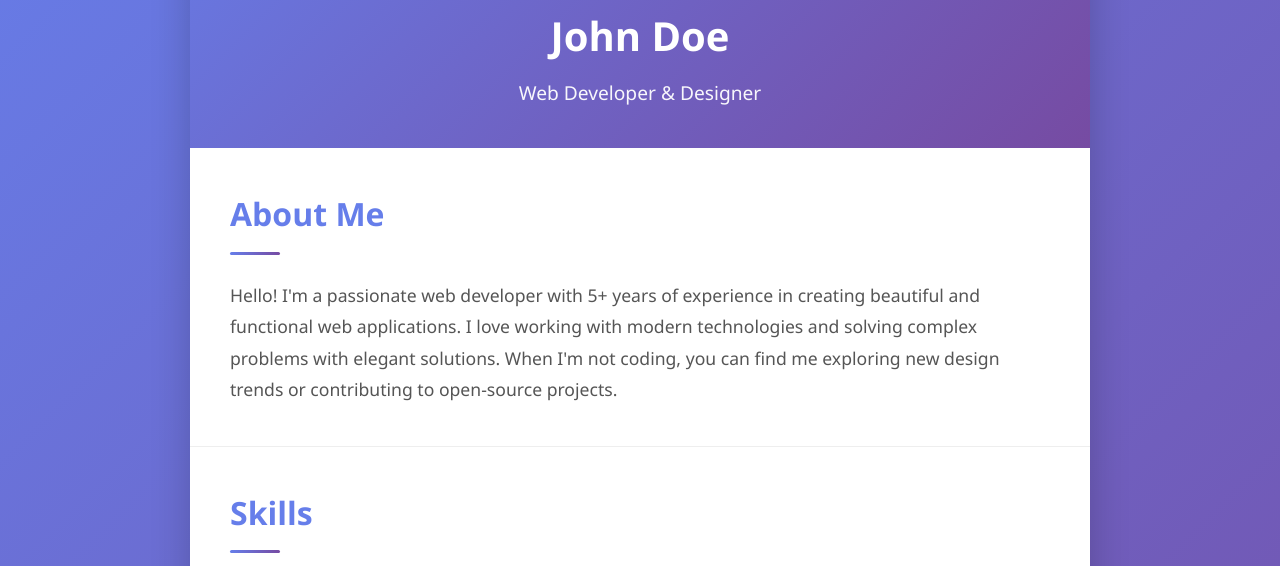
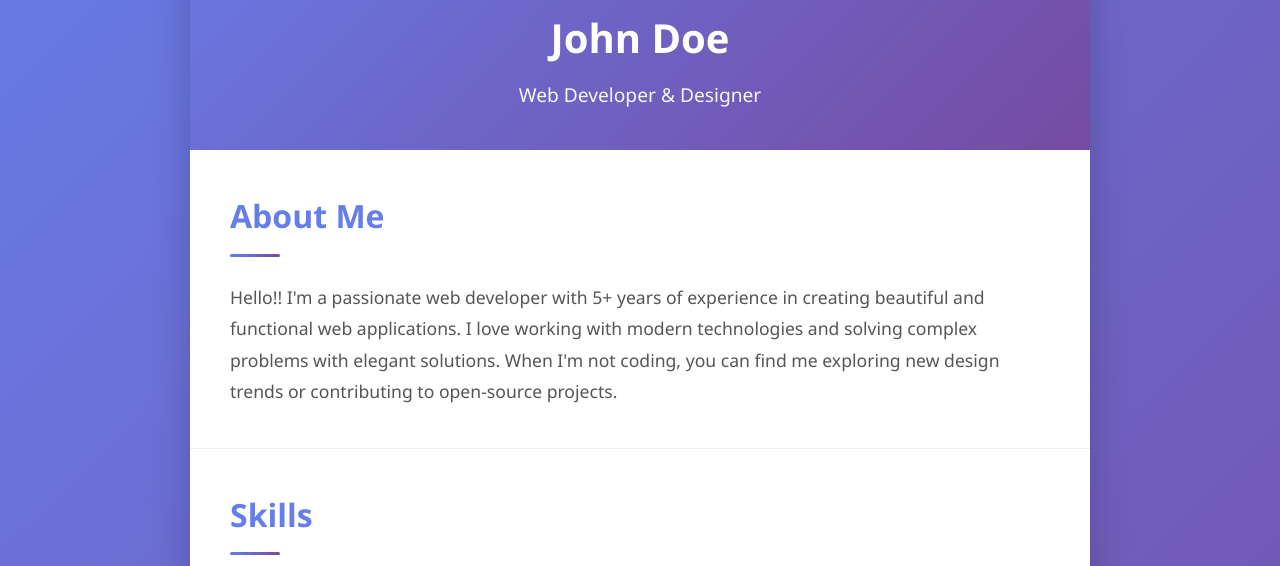
Before and after one commit to Manilyn-Jarabe/Bootcamp, a plain HTML site: page index.html in a window 1280 px wide. Shown: the part 234-800 px from the top of the page. Drawn offline with Linux system fonts and the light colour scheme.

Commit message:
Recheck changes

```diff
--- a/index.html
+++ b/index.html
@@ -21,7 +21,7 @@
         <section class="introduction">
             <h2>About Me</h2>
             <p>
-                Hello! I'm a passionate web developer with 5+ years of experience in creating
+                Hello!! I'm a passionate web developer with 5+ years of experience in creating
                 beautiful and functional web applications. I love working with modern technologies
                 and solving complex problems with elegant solutions. When I'm not coding, you can
                 find me exploring new design trends or contributing to open-source projects.
--- a/style.css
+++ b/style.css
@@ -11,7 +11,7 @@ body {
     color: #333;
     background: linear-gradient(135deg, #667eea 0%, #764ba2 100%);
     min-height: 100vh;
-    padding: 20px;
+    padding: 22px;
 }
 
 .container {
```
